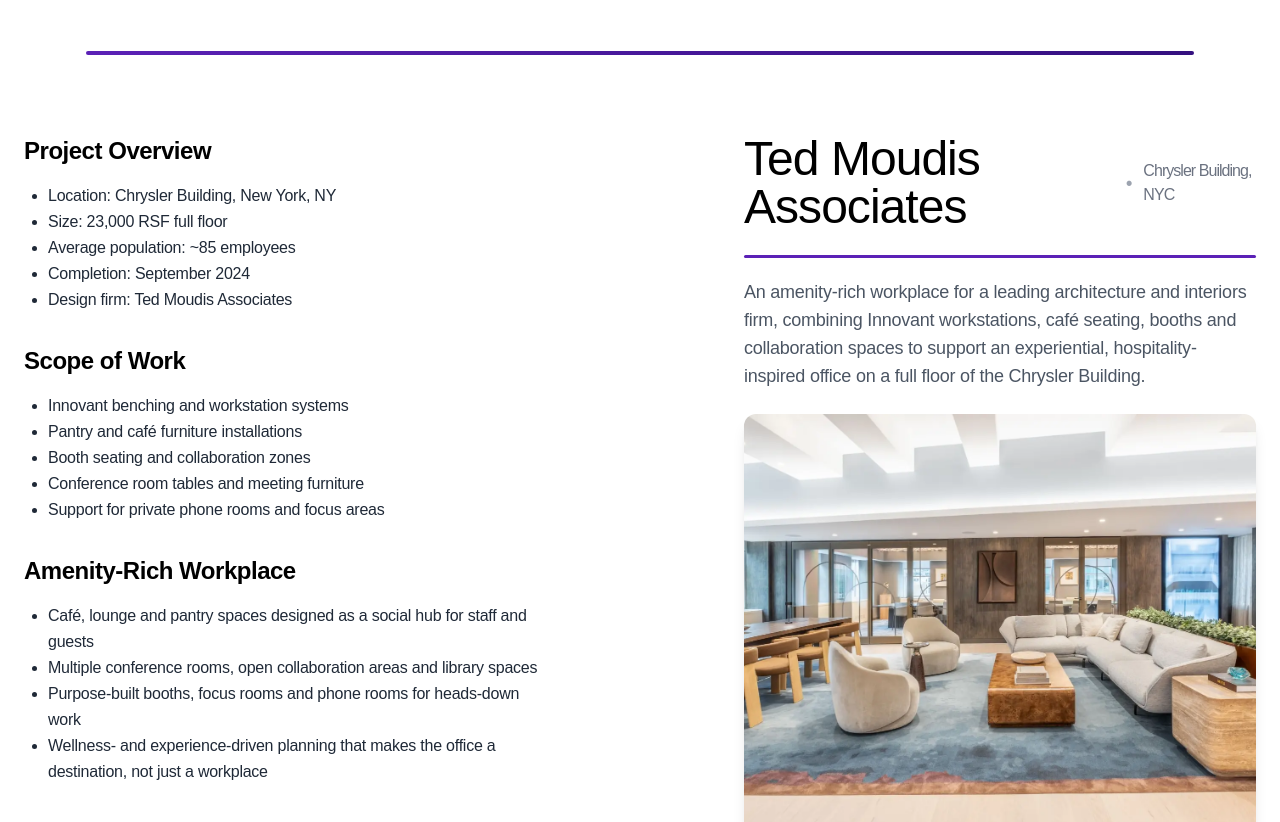
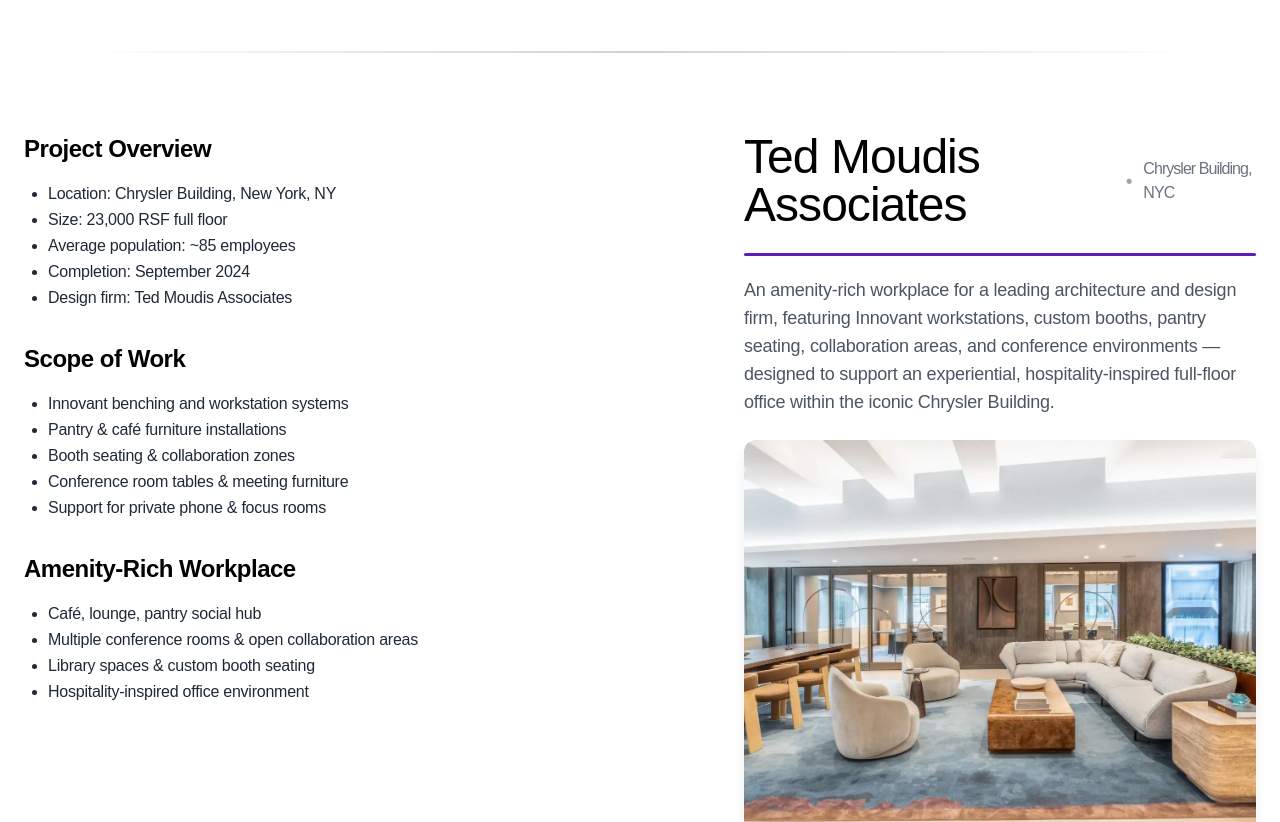
Before and after one commit to fctico11/ciskos, a React (Vite) app: page /projects in a window 1280 px wide. Shown: the part 1100-1922 px from the top of the page. Built offline with nearby package versions, Linux system fonts and the light colour scheme; a web font is replaced by a local one.

Commit message:
update to animations

```diff
--- a/src/pages/Projects.jsx
+++ b/src/pages/Projects.jsx
@@ -69,6 +69,35 @@
   const [tmaAutoPlay, setTmaAutoPlay] = useState(true);
   const tmaTouchStartX = useRef(null);
 
+  /* ------------------------------
+     Animation State
+  ------------------------------ */
+  const [showTma, setShowTma] = useState(false);
+  const [isMobile, setIsMobile] = useState(false);
+  const tmaRef = useRef(null);
+
+  /* Detect mobile once */
+  useEffect(() => {
+    setIsMobile(window.innerWidth < 768);
+  }, []);
+
+  /* On scroll, trigger TMA animation */
+  useEffect(() => {
+    const observer = new IntersectionObserver(
+      (entries) => {
+        if (entries[0].isIntersecting) {
+          setShowTma(true);
+          observer.disconnect();
+        }
+      },
+      { threshold: 0.2 }
+    );
+
+    if (tmaRef.current) observer.observe(tmaRef.current);
+
+    return () => observer.disconnect();
+  }, []);
+
   /* Auto Rotate - Clariant */
   useEffect(() => {
     if (!clariantAutoPlay || clariantOrderedImages.length === 0) return;
@@ -139,16 +168,25 @@
 
   return (
     <div className="min-h-screen w-full bg-white text-black">
-      {/* SHIMMER ANIMATION KEYFRAMES */}
+      {/* ANIMATION KEYFRAMES */}
       <style>
         {`
-          @keyframes shimmer {
-            0% { transform: translateX(-100%); }
-            100% { transform: translateX(100%); }
+          @keyframes slideInLeft {
+            0% { opacity: 0; transform: translateX(-60px); }
+            100% { opacity: 1; transform: translateX(0); }
           }
-          .animate-shimmer {
-            animation: shimmer 2s infinite linear;
+          @keyframes slideInRight {
+            0% { opacity: 0; transform: translateX(60px); }
+            100% { opacity: 1; transform: translateX(0); }
           }
+          @keyframes fadeUp {
+            0% { opacity: 0; transform: translateY(30px); }
+            100% { opacity: 1; transform: translateY(0); }
+          }
+
+          .fade-up { animation: fadeUp 0.9s ease-out forwards; }
+          .animate-slide-left { animation: slideInLeft 1.1s ease-out forwards; }
+          .animate-slide-right { animation: slideInRight 1.1s ease-out forwards; }
         `}
       </style>
 
@@ -181,25 +219,20 @@
 
       {/* MAIN CONTENT */}
       <div className="max-w-7xl mx-auto pt-16 md:pt-24 px-6">
-        {/* =========================
-            PROJECT 1: CLARIANT
-        ========================== */}
-        <div className="grid grid-cols-1 md:grid-cols-2 gap-16 md:gap-32 items-start">
+        {/* -----------------------------
+            PROJECT 1 — CLARIANT
+        ------------------------------ */}
+        <div className={`grid grid-cols-1 md:grid-cols-2 gap-16 md:gap-32 items-start ${isMobile ? "fade-up" : "animate-slide-left"}`}>
+
           {/* LEFT COLUMN - Title + Carousel */}
           <div className="flex flex-col w-full md:pr-10">
-            {/* TITLE + UNDERLINE */}
+            {/* TITLE */}
             <div className="mb-5 inline-block">
               <h1 className="flex items-center gap-3">
                 <span className="text-black text-4xl md:text-5xl font-light">
                   Clariant
                 </span>
-
-                {/* smaller dot */}
-                <span className="text-gray-400 text-base md:text-lg leading-none">
-                  •
-                </span>
-
-                {/* smaller grey location text */}
+                <span className="text-gray-400 text-base md:text-lg leading-none">•</span>
                 <span className="text-gray-500 text-sm md:text-base font-light">
                   New Providence, NJ
                 </span>
@@ -207,26 +240,18 @@
               <div className="mt-2 h-[3px] bg-[#5b21b6] w-full rounded-full"></div>
             </div>
 
-            {/* DESCRIPTION + BUTTON INLINE */}
+            {/* DESCRIPTION + BUTTON */}
             <div className="flex flex-col md:flex-row md:items-center gap-3 mb-6 max-w-xl">
               <p className="text-gray-600 text-base md:text-lg m-0">
                 A full DIRTT buildout including environmental impact savings,
-                workplace technology, and 14,600 sq ft of premium lab &amp;
-                office space.
+                workplace technology, and 14,600 sq ft of premium lab & office space.
               </p>
 
               <a
                 href="https://www.clariant.com/dassets/ics/ccic-virtual-tour/index.htm"
                 target="_blank"
                 rel="noopener noreferrer"
-                className="
-                  inline-flex items-center justify-center
-                  px-4 py-1.5 text-xs font-medium text-white rounded-full
-                  bg-[#34107f] shadow-md shrink-0 self-start w-auto
-                  hover:shadow-[0_0_14px_#6a3fff]
-                  hover:bg-[#34107f]
-                  transition-all duration-300
-                "
+                className="inline-flex items-center justify-center px-4 py-1.5 text-xs font-medium text-white rounded-full bg-[#34107f] shadow-md shrink-0 self-start w-auto hover:shadow-[0_0_14px_#6a3fff] transition-all duration-300"
               >
                 Take Virtual Tour
               </a>
@@ -234,11 +259,7 @@
 
             {/* CAROUSEL */}
             <div
-              className="
-                relative w-full max-w-[1100px]
-                h-[220px] sm:h-[280px] md:h-[330px] lg:h-[380px] xl:h-[420px]
-                rounded-xl overflow-hidden shadow-lg
-              "
+              className="relative w-full max-w-[1100px] h-[220px] sm:h-[280px] md:h-[330px] lg:h-[380px] xl:h-[420px] rounded-xl overflow-hidden shadow-lg"
               onTouchStart={handleClariantTouchStart}
               onTouchEnd={handleClariantTouchEnd}
             >
@@ -247,16 +268,13 @@
                   key={img.name}
                   src={img.src}
                   alt={img.name}
-                  className={`
-                    absolute inset-0 w-full h-full object-cover
-                    transition-opacity duration-700
-                    ${i === clariantIndex ? "opacity-100" : "opacity-0"}
-                  `}
+                  className={`absolute inset-0 w-full h-full object-cover transition-opacity duration-700 ${i === clariantIndex ? "opacity-100" : "opacity-0"}`}
                   draggable="false"
                 />
               ))}
             </div>
 
+            {/* COUNTER */}
             <div className="text-center mt-3 text-gray-700">
               {clariantIndex + 1} of {clariantOrderedImages.length}
             </div>
@@ -265,50 +283,25 @@
             <div className="flex justify-center items-center gap-6 mt-3 md:mt-4 mb-3 md:mb-8">
               <button
                 onClick={() =>
-                  setClariantIndex(
-                    (prev) =>
-                      (prev - 1 + clariantOrderedImages.length) %
-                      clariantOrderedImages.length
-                  )
+                  setClariantIndex((prev) => (prev - 1 + clariantOrderedImages.length) % clariantOrderedImages.length)
                 }
-                className="
-                  w-9 h-9 flex items-center justify-center rounded-full
-                  bg-white shadow
-                  hover:bg-[#5522cc] hover:text-white
-                  hover:shadow-[0_0_12px_#6a3fff]
-                  transition-all duration-300
-                "
+                className="w-9 h-9 flex items-center justify-center rounded-full bg-white shadow hover:bg-[#5522cc] hover:text-white transition-all duration-300"
               >
                 ←
               </button>
 
               <button
                 onClick={() => setClariantAutoPlay(!clariantAutoPlay)}
-                className="
-                  w-9 h-9 flex items-center justify-center rounded-full
-                  bg-white shadow
-                  hover:bg-[#5522cc] hover:text-white
-                  hover:shadow-[0_0_12px_#6a3fff]
-                  transition-all duration-300
-                "
+                className="w-9 h-9 flex items-center justify-center rounded-full bg-white shadow hover:bg-[#5522cc] hover:text-white transition-all duration-300"
               >
                 {clariantAutoPlay ? "❚❚" : "▶"}
               </button>
 
               <button
                 onClick={() =>
-                  setClariantIndex(
-                    (prev) =>
-                      (prev + 1) % clariantOrderedImages.length
-                  )
+                  setClariantIndex((prev) => (prev + 1) % clariantOrderedImages.length)
                 }
-                className="
-                  w-9 h-9 flex items-center justify-center rounded-full
-                  bg-white shadow
-                  hover:bg-[#5522cc] hover:text-white
-                  hover:shadow-[0_0_12px_#6a3fff]
-                  transition-all duration-300
-                "
+                className="w-9 h-9 flex items-center justify-center rounded-full bg-white shadow hover:bg-[#5522cc] hover:text-white transition-all duration-300"
               >
                 →
               </button>
@@ -317,33 +310,25 @@
 
           {/* RIGHT COLUMN - Specs */}
           <div className="text-gray-800 md:pl-8">
-            <h2 className="text-2xl font-semibold mb-4 text-black">
-              Project Details
-            </h2>
+            <h2 className="text-2xl font-semibold mb-4 text-black">Project Details</h2>
             <ul className="list-disc ml-6 mb-8 leading-relaxed">
               <li>5 weeks to build 14,600 sq ft of lab + office space</li>
               <li>955+ ft of DIRTT walls</li>
               <li>305 ft of millwork</li>
               <li>40 ft of switch glass</li>
-              <li>Full AV + workplace technology integration</li>
+              <li>Full AV + workplace tech integration</li>
               <li>Film + imaging: graphics, switch film, wallcovering</li>
             </ul>
 
-            <h2 className="text-2xl font-semibold mb-4 text-black">
-              Environmental Statistics
-            </h2>
+            <h2 className="text-2xl font-semibold mb-4 text-black">Environmental Statistics</h2>
             <ul className="list-disc ml-6 mb-8 leading-relaxed">
-              <li>
-                Over 9,360 lbs of construction waste diverted from landfill
-              </li>
+              <li>9,360 lbs of construction waste diverted from landfill</li>
               <li>38 lbs VOCs prevented from off-gassing</li>
               <li>68% recycled content in wall solution</li>
               <li>4% bio-based content in wall solution</li>
             </ul>
 
-            <h2 className="text-2xl font-semibold mb-4 text-black">
-              Technology Solutions
-            </h2>
+            <h2 className="text-2xl font-semibold mb-4 text-black">Technology Solutions</h2>
             <ul className="list-disc ml-6 mb-10 leading-relaxed">
               <li>Lobby: 75” display + speakers</li>
               <li>Lobby Conference: 75” presenter display</li>
@@ -355,25 +340,26 @@
           </div>
         </div>
 
-        {/* SHIMMER DIVIDER */}
+        {/* DIVIDER — DESKTOP */}
         <div className="hidden md:flex w-full justify-center my-20">
-          <div className="relative w-[90%] h-[4px] rounded-full overflow-hidden bg-gradient-to-r from-[#5b21b6] to-[#34107f]">
-            <div className="absolute inset-0 bg-gradient-to-r from-transparent via-white/60 to-transparent animate-shimmer"></div>
-          </div>
+          <div className="w-[90%] h-[2px] bg-gradient-to-r from-transparent via-[#d1d1d1] to-transparent"></div>
         </div>
 
-        {/* MOBILE SHIMMER DIVIDER */}
+        {/* DIVIDER — MOBILE */}
         <div className="flex md:hidden w-full justify-center my-12">
-          <div className="relative w-[80%] h-[4px] rounded-full overflow-hidden bg-gradient-to-r from-[#5b21b6] to-[#34107f]">
-            <div className="absolute inset-0 bg-gradient-to-r from-transparent via-white/60 to-transparent animate-shimmer"></div>
-          </div>
+          <div className="w-[80%] h-[2px] bg-gradient-to-r from-transparent via-[#d1d1d1] to-transparent"></div>
         </div>
 
-        {/* =========================
-            PROJECT 2: TED MOUDIS ASSOCIATES
-        ========================== */}
-        <div className="grid grid-cols-1 md:grid-cols-2 gap-16 md:gap-32 items-start pb-24">
-          {/* LEFT COLUMN (DESKTOP) - Specs (order swapped on md+) */}
+        {/* -----------------------------
+            PROJECT 2 — TMA
+        ------------------------------ */}
+        <div
+          ref={tmaRef}
+          className={`grid grid-cols-1 md:grid-cols-2 gap-16 md:gap-32 items-start pb-24 ${
+            showTma ? (isMobile ? "fade-up" : "animate-slide-right") : "opacity-0"
+          }`}
+        >
+          {/* LEFT COLUMN - Specs */}
           <div className="order-2 md:order-1 text-gray-800 md:pr-8">
             <h2 className="text-2xl font-semibold mb-4 text-black">
               Project Overview
@@ -391,50 +377,36 @@
             </h2>
             <ul className="list-disc ml-6 mb-8 leading-relaxed">
               <li>Innovant benching and workstation systems</li>
-              <li>Pantry and café furniture installations</li>
-              <li>Booth seating and collaboration zones</li>
-              <li>Conference room tables and meeting furniture</li>
-              <li>Support for private phone rooms and focus areas</li>
+              <li>Pantry & café furniture installations</li>
+              <li>Booth seating & collaboration zones</li>
+              <li>Conference room tables & meeting furniture</li>
+              <li>Support for private phone & focus rooms</li>
             </ul>
 
             <h2 className="text-2xl font-semibold mb-4 text-black">
               Amenity-Rich Workplace
             </h2>
             <ul className="list-disc ml-6 mb-8 leading-relaxed">
-              <li>
-                Café, lounge and pantry spaces designed as a social hub for
-                staff and guests
-              </li>
-              <li>
-                Multiple conference rooms, open collaboration areas and library
-                spaces
-              </li>
-              <li>
-                Purpose-built booths, focus rooms and phone rooms for heads-down
-                work
-              </li>
-              <li>
-                Wellness- and experience-driven planning that makes the office a
-                destination, not just a workplace
-              </li>
+              <li>Café, lounge, pantry social hub</li>
+              <li>Multiple conference rooms & open collaboration areas</li>
+              <li>Library spaces & custom booth seating</li>
+              <li>Hospitality-inspired office environment</li>
             </ul>
 
 
           </div>
 
-          {/* RIGHT COLUMN (DESKTOP) - Title + Carousel */}
+          {/* RIGHT COLUMN - Title + Carousel */}
           <div className="order-1 md:order-2 flex flex-col w-full md:pl-10">
-            {/* TITLE + UNDERLINE */}
+            {/* TITLE */}
             <div className="mb-5 inline-block">
               <h1 className="flex items-center gap-3">
                 <span className="text-black text-3xl md:text-4xl lg:text-5xl font-light">
                   Ted Moudis Associates
                 </span>
-
                 <span className="text-gray-400 text-base md:text-lg leading-none">
                   •
                 </span>
-
                 <span className="text-gray-500 text-xs md:text-sm lg:text-base font-light">
                   Chrysler Building, NYC
                 </span>
@@ -445,21 +417,17 @@
             {/* DESCRIPTION */}
             <div className="mb-6 max-w-xl">
               <p className="text-gray-600 text-base md:text-lg m-0">
-                An amenity-rich workplace for a leading architecture and
-                interiors firm, combining Innovant workstations, café seating,
-                booths and collaboration spaces to support an experiential,
-                hospitality-inspired office on a full floor of the Chrysler
-                Building.
+                An amenity-rich workplace for a leading architecture and design
+                firm, featuring Innovant workstations, custom booths, pantry
+                seating, collaboration areas, and conference environments —
+                designed to support an experiential, hospitality-inspired
+                full-floor office within the iconic Chrysler Building.
               </p>
             </div>
 
             {/* CAROUSEL */}
             <div
-              className="
-                relative w-full max-w-[1100px]
-                h-[220px] sm:h-[280px] md:h-[330px] lg:h-[380px] xl:h-[420px]
-                rounded-xl overflow-hidden shadow-lg
-              "
+              className="relative w-full max-w-[1100px] h-[220px] sm:h-[280px] md:h-[330px] lg:h-[380px] xl:h-[420px] rounded-xl overflow-hidden shadow-lg"
               onTouchStart={handleTmaTouchStart}
               onTouchEnd={handleTmaTouchEnd}
             >
@@ -468,16 +436,15 @@
                   key={img.name}
                   src={img.src}
                   alt={img.name}
-                  className={`
-                    absolute inset-0 w-full h-full object-cover
-                    transition-opacity duration-700
-                    ${i === tmaIndex ? "opacity-100" : "opacity-0"}
-                  `}
+                  className={`absolute inset-0 w-full h-full object-cover transition-opacity duration-700 ${
+                    i === tmaIndex ? "opacity-100" : "opacity-0"
+                  }`}
                   draggable="false"
                 />
               ))}
             </div>
 
+            {/* COUNTER */}
             <div className="text-center mt-3 text-gray-700">
               {tmaIndex + 1} of {tmaOrderedImages.length}
             </div>
@@ -492,43 +459,23 @@
                       tmaOrderedImages.length
                   )
                 }
-                className="
-                  w-9 h-9 flex items-center justify-center rounded-full
-                  bg-white shadow
-                  hover:bg-[#5522cc] hover:text-white
-                  hover:shadow-[0_0_12px_#6a3fff]
-                  transition-all duration-300
-                "
+                className="w-9 h-9 flex items-center justify-center rounded-full bg-white shadow hover:bg-[#5522cc] hover:text-white transition-all duration-300"
               >
                 ←
               </button>
 
               <button
                 onClick={() => setTmaAutoPlay(!tmaAutoPlay)}
-                className="
-                  w-9 h-9 flex items-center justify-center rounded-full
-                  bg-white shadow
-                  hover:bg-[#5522cc] hover:text-white
-                  hover:shadow-[0_0_12px_#6a3fff]
-                  transition-all duration-300
-                "
+                className="w-9 h-9 flex items-center justify-center rounded-full bg-white shadow hover:bg-[#5522cc] hover:text-white transition-all duration-300"
               >
                 {tmaAutoPlay ? "❚❚" : "▶"}
               </button>
 
               <button
                 onClick={() =>
-                  setTmaIndex(
-                    (prev) => (prev + 1) % tmaOrderedImages.length
-                  )
+                  setTmaIndex((prev) => (prev + 1) % tmaOrderedImages.length)
                 }
-                className="
-                  w-9 h-9 flex items-center justify-center rounded-full
-                  bg-white shadow
-                  hover:bg-[#5522cc] hover:text-white
-                  hover:shadow-[0_0_12px_#6a3fff]
-                  transition-all duration-300
-                "
+                className="w-9 h-9 flex items-center justify-center rounded-full bg-white shadow hover:bg-[#5522cc] hover:text-white transition-all duration-300"
               >
                 →
               </button>
```
